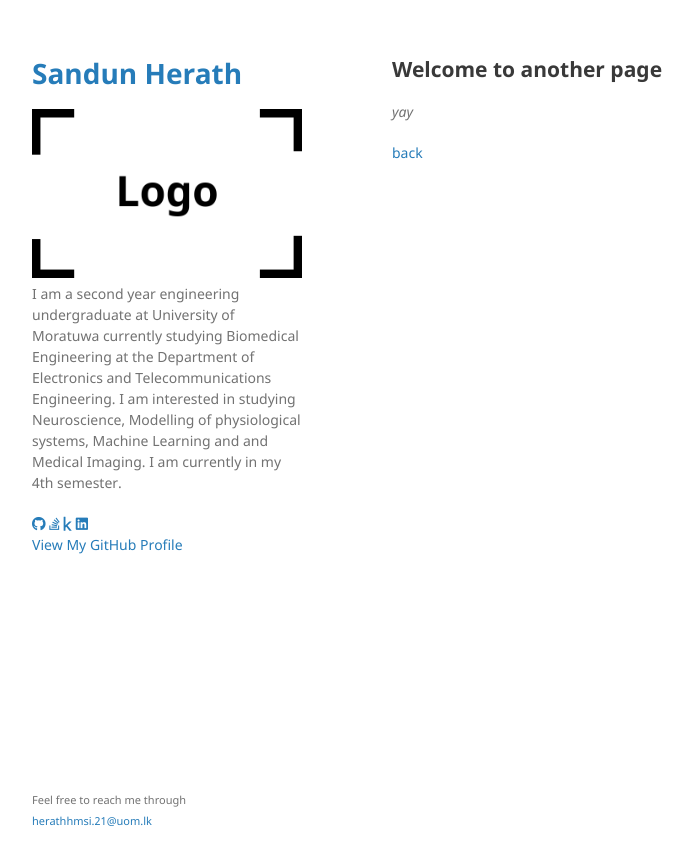
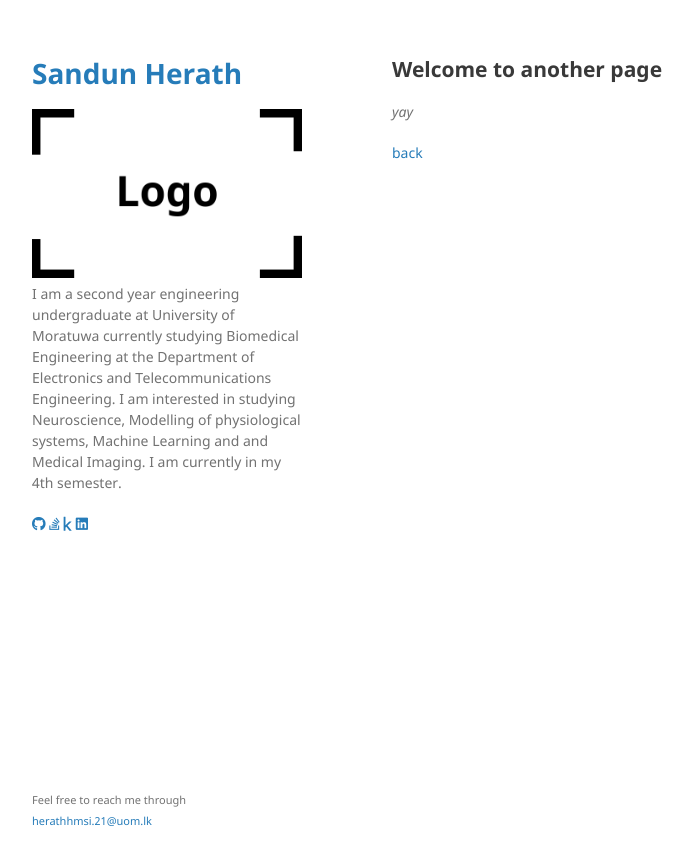
Before and after one commit to sandun21/sandun21.github.io, a Jekyll site: the page built from another-page.md, in a window 1280 px wide. Shown: the top 865 px of the page, without its empty margins (178-871 px from the left). Built offline with Jekyll 4.4.1, drawn with Linux system fonts in a browser that asks for light colours; our own code applies the rules of GitHub Pages for plain Markdown files.

Commit message:
Update default.html

```diff
--- a/_layouts/default.html
+++ b/_layouts/default.html
@@ -27,27 +27,27 @@
 
         <!-- Social Media Buttons -->
         <div class="social-buttons">
-          <a href="https://github.com/YOUR_GITHUB_USERNAME" class="social-button github-button" aria-label="GitHub">
+          <a href="https://github.com/sandun21" class="social-button github-button" aria-label="GitHub">
               <i class="fab fa-github"></i>
           </a>
-          <a href="https://stackoverflow.com/users/YOUR_STACKOVERFLOW_ID" class="social-button stackoverflow-button" aria-label="Stack Overflow">
+          <a href="https://stackoverflow.com/users/341427" class="social-button stackoverflow-button" aria-label="Stack Overflow">
               <i class="fab fa-stack-overflow"></i>
           </a>
-          <a href="https://www.kaggle.com/YOUR_KAGGLE_USERNAME" class="social-button kaggle-button" aria-label="Kaggle">
+          <a href="https://www.kaggle.com/sanduninduwaraherath " class="social-button kaggle-button" aria-label="Kaggle">
               <i class="fab fa-kaggle"></i>
           </a>
-          <a href="https://www.linkedin.com/in/YOUR_LINKEDIN_USERNAME" class="social-button linkedin-button" aria-label="LinkedIn">
+          <a href="https://www.linkedin.com/in/sandun-herath-60bb17256" class="social-button linkedin-button" aria-label="LinkedIn">
               <i class="fab fa-linkedin"></i>
           </a>
         </div>
 
-        {% if site.github.is_project_page %}
+<!--         {% if site.github.is_project_page %}
         <p class="view"><a href="{{ site.github.repository_url }}">View the Project on GitHub <small>{{ site.github.repository_nwo }}</small></a></p>
-        {% endif %}
+        {% endif %} -->
 
-        {% if site.github.is_user_page %}
+<!--         {% if site.github.is_user_page %}
         <p class="view"><a href="{{ site.github.owner_url }}">View My GitHub Profile</a></p>
-        {% endif %}
+        {% endif %} -->
 
         {% if site.show_downloads %}
         <ul class="downloads">
```
